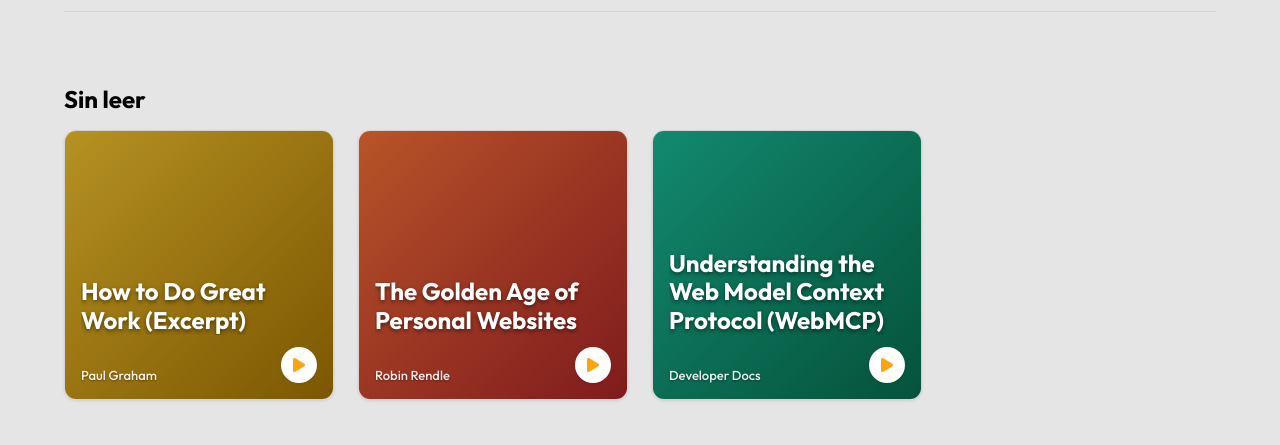
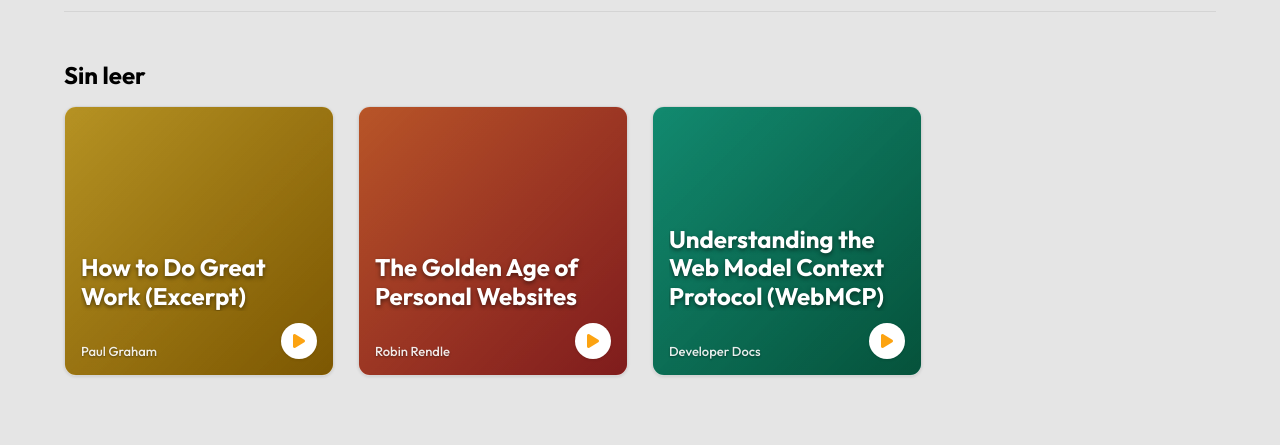
Before and after one commit to ricardoalfaro/audioblog, a Next.js app: page / in a window 1280 px wide. Shown: the part 507-952 px from the top of the page. Built offline with nearby package versions, Linux system fonts and the light colour scheme; a web font is replaced by a local one.

Commit message:
style: reduce margin-top of Sin leer section

```diff
--- a/src/app/page.tsx
+++ b/src/app/page.tsx
@@ -419,7 +419,7 @@
           )}
 
           {newArticles.length > 0 && (
-            <section style={{ marginTop: '48px' }}>
+            <section style={{ marginTop: '24px' }}>
               <h2 className="section-title">Sin leer</h2>
               <div className={viewMode === 'grid' ? 'grid-new' : 'articles-list'}>
                 {newArticles.map(article => renderArticleCard(article, 'card-square'))}
```
